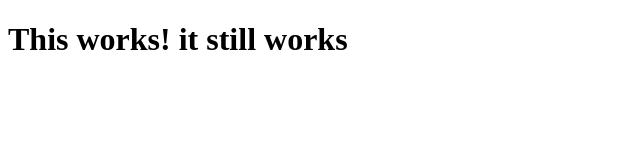
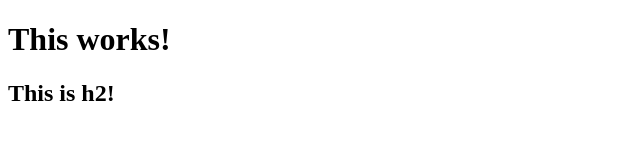
Before and after one commit to AnExcalibur/coursera-test, a plain HTML site: page title/index.html in a window 1280 px wide. Shown: the whole page, without its empty margins (0-640 px from the left). Drawn offline with Linux system fonts and the light colour scheme.

Commit message:
module 3 start

```diff
--- a/title/index.html
+++ b/title/index.html
@@ -1,9 +1,10 @@
 <!DOCTYPE html>
 <html>
 <head>
-	<title>A good title</title>
+	<title>The page</title>
 </head>
 <body>
-<h1>This works! it still works</h1>
+<h1>This works!</h1>
+<h2>This is h2!</h2>
 </body>
 </html>
```
Also changed, not shown: M3sol/index.html (added).
